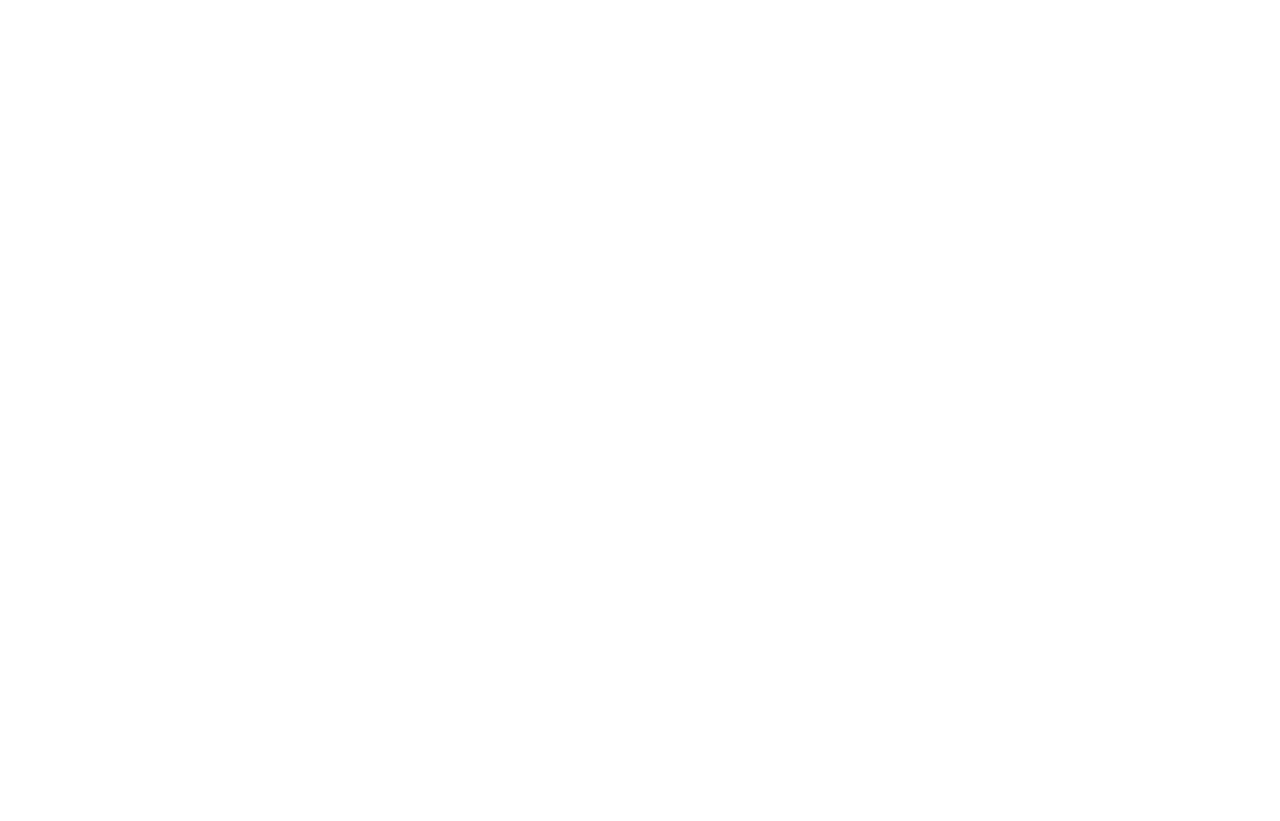
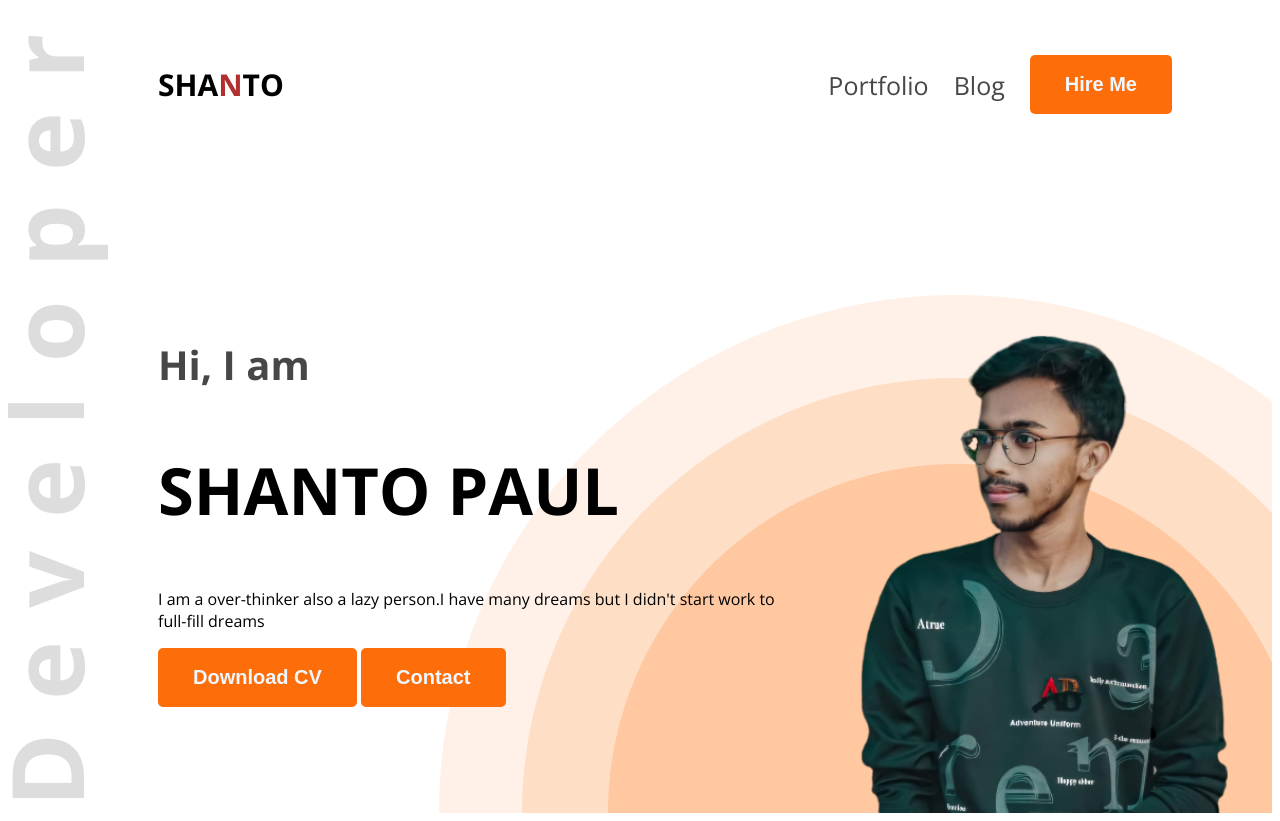
Before and after one commit to shanto470/web-developer-portfolio, a plain HTML site: page index.html in a window 1280 px wide. Before the commit the page ends 800 px from the top, so only its background shows below. Drawn offline with nearby package versions, Linux system fonts and the light colour scheme.

Commit message:
added banner content and profile picture

```diff
--- /dev/null
+++ b/css/portfolio.css
@@ -0,0 +1,67 @@
+.open-sans-normal-font {
+  font-family: "Open Sans", sans-serif;
+  font-optical-sizing: auto;
+  font-style: normal;
+  font-variation-settings: "wdth" 100;
+}
+nav {
+  display: flex;
+  align-items: center;
+  justify-content: space-between;
+  margin: 35px 100px 150px 150px;
+}
+.nav-title {
+  /* font-weight: bolder; */
+  font-size: 20px;
+}
+nav ul {
+  display: flex;
+  align-items: center;
+}
+nav > ul > li {
+  list-style: none;
+  margin-left: 25px;
+}
+.dark2 {
+  color: #474747;
+}
+nav li a {
+  text-decoration: none;
+  font-size: 25px;
+  font-weight: 400;
+}
+.btn-primary {
+  background-color: #fd6e0a;
+  font-weight: bold;
+  color: aliceblue;
+  padding: 18px 35px;
+  border-radius: 5px;
+  border: none;
+  font-size: 20px;
+}
+/* Banner styles */
+.banner-greatings {
+  font-size: 40px;
+  font-weight: 600px;
+}
+.banner-title {
+  font-weight: bold;
+  font-size: 65px;
+}
+.banner-pro-pic {
+  width: 580px;
+}
+.banner {
+  display: flex;
+  justify-content: space-between;
+  margin-left: 150px;
+}
+.banner-content {
+  max-width: 580;
+}
+/* Header image */
+.developer {
+  background-image: url(../images/developer.png), url(../images/header_bg.png);
+  background-repeat: no-repeat;
+  background-position: top left, bottom right;
+}
--- a/index.html
+++ b/index.html
@@ -3,10 +3,32 @@
 <head>
     <meta charset="UTF-8">
     <meta name="viewport" content="width=device-width, initial-scale=1.0">
+    <link rel="preconnect" href="https://fonts.googleapis.com">
+    <link rel="preconnect" href="https://fonts.gstatic.com" crossorigin>
+    <link href="https://fonts.googleapis.com/css2?family=Open+Sans:ital,wght@0,300..800;1,300..800&display=swap" rel="stylesheet">
+    <link rel="stylesheet" href="css/portfolio.css">
     <title>Web developer portfolio</title>
 </head>
-<body>
-    <header>
+<body class="open-sans-normal-font">
+    <header class="developer">
+        <nav class="nav-title">
+            <h1>SHA<span style="color:rgb(178, 47, 47);">N</span>TO</h1>
+            <ul>
+                <li><a class="dark2" href="">Portfolio</a></li>
+                <li><a class="dark2" href="">Blog</a></li>
+                <li><a href=""><button class="btn-primary">Hire Me</button></a></li>
+            </ul>
+        </nav>
+        <div class="banner">
+            <div class="banner-content">
+                <h4 class=" banner-greatings dark2">Hi, I am</h4>
+                <h2 class="banner-title">SHANTO PAUL</h2>
+                <p class="banner-description">I am a over-thinker also a lazy person.I have many dreams but I didn't start work to full-fill dreams</p>
+                <button class="btn-primary">Download CV</button>
+                <button class="btn-primary">Contact</button>
+            </div>
+            <img class="banner-pro-pic" src="images/shanto-fotor-bg-remover-2024070701832.png" alt="">
+        </div>
 
     </header>
     <main>
```
Also changed, not shown: images/developer-fotor-bg-remover-202407070580.png (added), images/shanto-fotor-bg-remover-2024070701832.png (added), images/shanto.jpeg (added).
